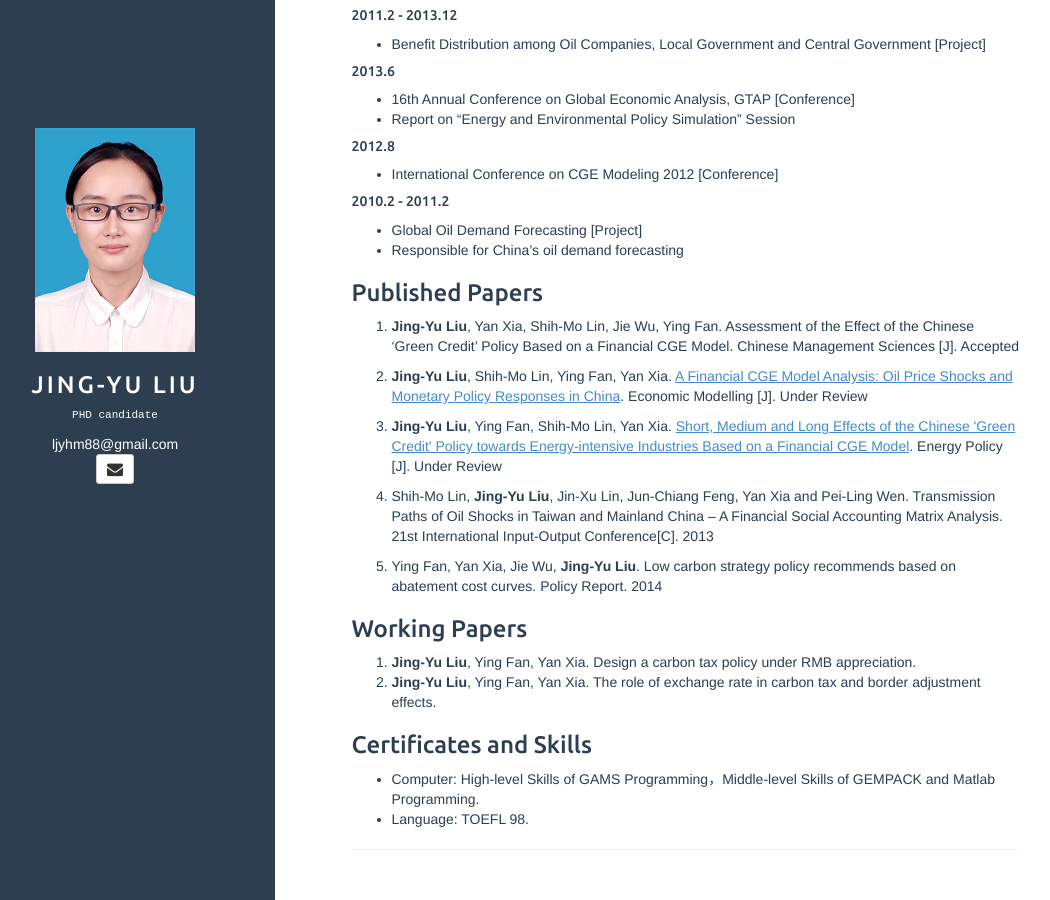
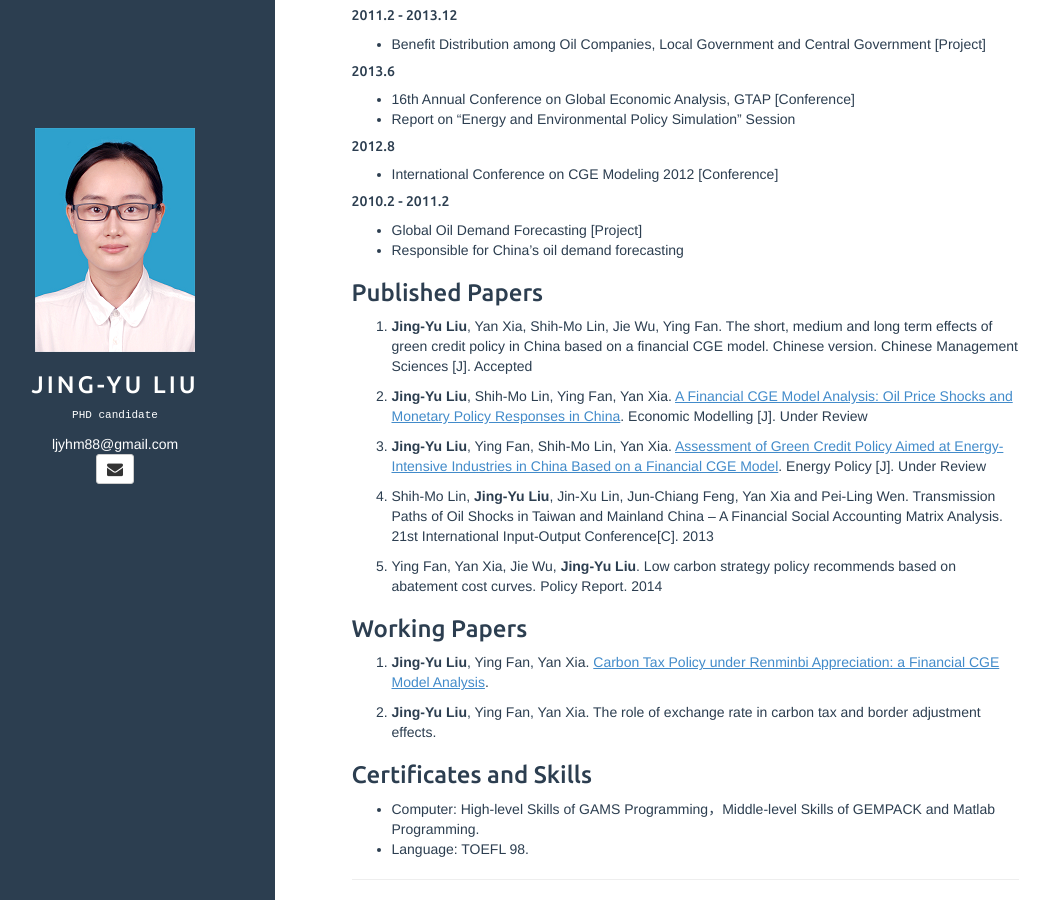
Before and after one commit to ljyhm/ljyhm.github.io, a Jekyll site: the page built from _posts/2015-01-03-Resume.md, in a window 1280 px wide and 900 px high, scrolled down 803 px. Shown: the whole window, without its empty margins (45-1095 px from the left). Built offline with Jekyll 4.4.1, drawn with Linux system fonts in a browser that asks for light colours.

Commit message:
new paper

```diff
--- a/_posts/2015-01-03-Resume.md
+++ b/_posts/2015-01-03-Resume.md
@@ -56,11 +56,11 @@ fullview: true
 
 
 ### Published Papers
-1.	**Jing-Yu Liu**, Yan Xia, Shih-Mo Lin, Jie Wu, Ying Fan. Assessment of the Effect of the Chinese 'Green Credit' Policy Based on a Financial CGE Model. Chinese Management Sciences [J]. Accepted
+1.	**Jing-Yu Liu**, Yan Xia, Shih-Mo Lin, Jie Wu, Ying Fan. The short, medium and long term effects of green credit policy in China based on a financial CGE model. Chinese version. Chinese Management Sciences [J]. Accepted
 
 2.	**Jing-Yu Liu**, Shih-Mo Lin, Ying Fan, Yan Xia. [<u> A Financial CGE Model Analysis: Oil Price Shocks and Monetary Policy Responses in China</u>](assets/media/1.pdf). Economic Modelling [J]. Under Review
 
-3.	**Jing-Yu Liu**, Ying Fan, Shih-Mo Lin, Yan Xia. [<u>Short, Medium and Long Effects of the Chinese 'Green Credit' Policy towards Energy-intensive Industries Based on a Financial CGE Model</u>](assets/media/2.pdf). Energy Policy [J]. Under Review
+3.	**Jing-Yu Liu**, Ying Fan, Shih-Mo Lin, Yan Xia. [<u>Assessment of Green Credit Policy Aimed at Energy-Intensive Industries in China Based on a Financial CGE Model</u>](assets/media/2.pdf). Energy Policy [J]. Under Review
 
 4.	Shih-Mo Lin, **Jing-Yu Liu**, Jin-Xu Lin, Jun-Chiang Feng, Yan Xia and Pei-Ling Wen. Transmission Paths of Oil Shocks in Taiwan and Mainland China – A Financial Social Accounting Matrix Analysis. 21st International Input-Output Conference[C]. 2013
 
@@ -68,7 +68,8 @@ fullview: true
 
 
 ### Working Papers
-1.	**Jing-Yu Liu**, Ying Fan, Yan Xia. Design a carbon tax policy under RMB appreciation.
+1.	**Jing-Yu Liu**, Ying Fan, Yan Xia. [<u>Carbon Tax Policy under Renminbi Appreciation: a Financial CGE Model Analysis</u>](assets/media/3.pdf).
+
 2. 	**Jing-Yu Liu**, Ying Fan, Yan Xia. The role of exchange rate in carbon tax and border adjustment effects.
 
 ### Certificates and Skills
```
Also changed, not shown: 2 other files.
